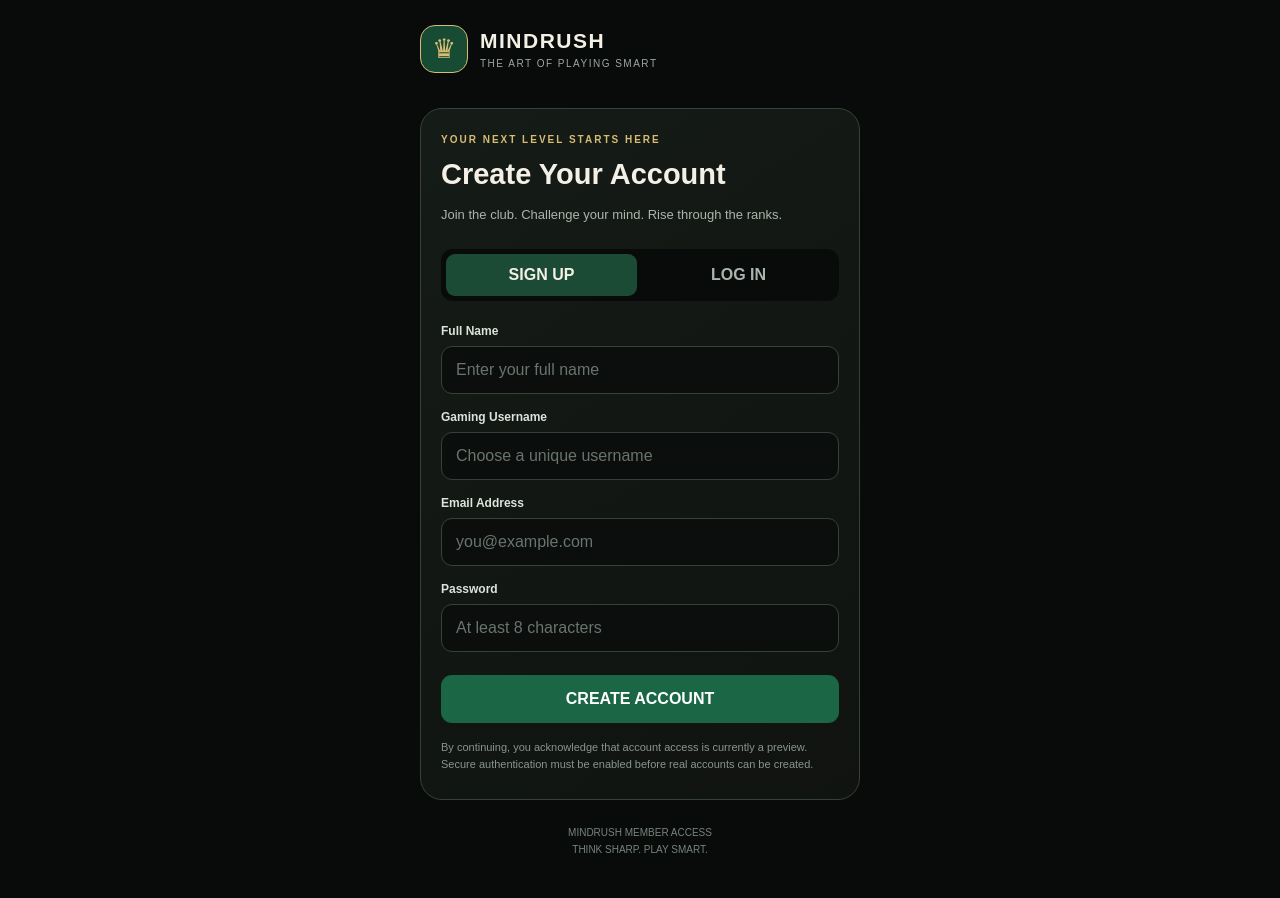
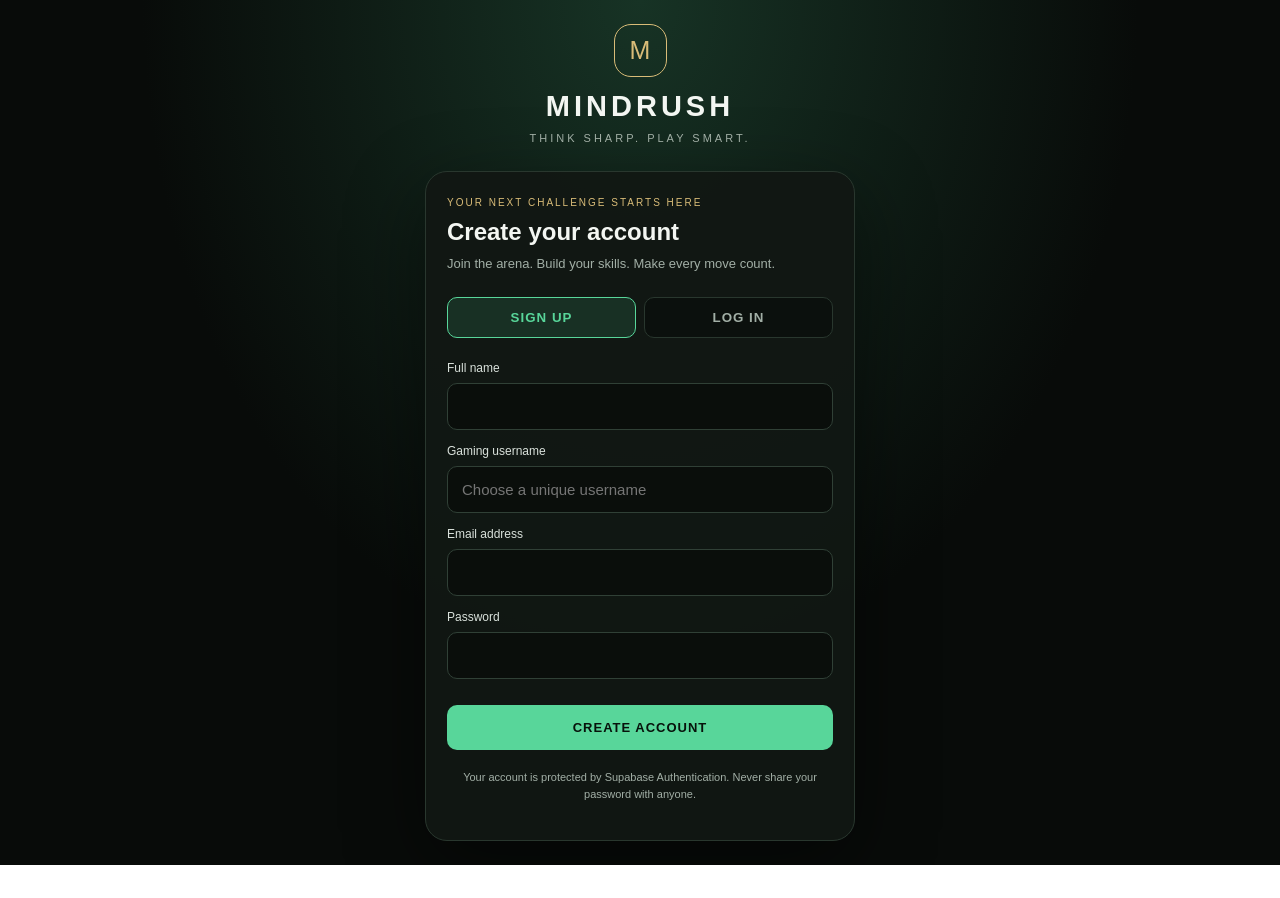
Before and after one commit to amolsonkatar/Mindrush, a plain HTML site: page index.html in a window 1280 px wide. Both pictures are taken after a click on the button "SIGN UP". After the commit the page ends 865 px from the top, so only its background shows below. Drawn offline with nearby package versions, Linux system fonts and the light colour scheme.

Commit message:
Update index.html

```diff
--- a/index.html
+++ b/index.html
@@ -4,137 +4,270 @@
 <head>
 <meta charset="UTF-8">
 <meta name="viewport" content="width=device-width, initial-scale=1">
-<meta name="theme-color" content="#090b0a">
-<title>MindRush | Member Access</title>
+<meta name="theme-color" content="#080b09">
+<title>MindRush — Enter Your Arena</title>
+<script src="https://cdn.jsdelivr.net/npm/@supabase/supabase-js@2"></script>
 <style>
-*{box-sizing:border-box}
-body{margin:0;min-height:100vh;background:#090b0a;color:#f4f0e5;font-family:Arial,Helvetica,sans-serif}
-button,input{font:inherit}
-button{cursor:pointer}
-.page{max-width:480px;margin:auto;padding:25px 20px 40px}
-header{display:flex;align-items:center;gap:12px;margin-bottom:35px}
-.logo{width:48px;height:48px;display:grid;place-items:center;background:#174b34;border:1px solid #d6bc75;border-radius:15px;color:#d6bc75;font-size:27px}
-.brand{font-size:21px;font-weight:900;letter-spacing:1.5px}
-.tag{font-size:10px;letter-spacing:1.5px;color:#9ca89f;margin-top:5px}
-.panel{padding:25px 20px;background:linear-gradient(145deg,#151b16,#101310);border:1px solid #354237;border-radius:22px}
-.eyebrow{color:#d6bc75;font-size:10px;font-weight:800;letter-spacing:2px}
-h1{font-size:29px;line-height:1.2;margin:12px 0}
-p{font-size:13px;line-height:1.6;color:#aab5ad}
-.tabs{display:grid;grid-template-columns:1fr 1fr;gap:6px;background:#090b0a;padding:5px;border-radius:12px;margin:23px 0}
-.tab{border:0;background:transparent;color:#aab5ad;border-radius:9px;padding:12px;font-weight:700}
-.tab.active{background:#1b4b34;color:#f4f0e5}
-.field{margin-top:16px}
-label{display:block;color:#dce3dc;font-size:12px;font-weight:700;margin-bottom:8px}
-input{width:100%;padding:14px;background:#0b0e0c;color:#fff;border:1px solid #354237;border-radius:11px;outline:none}
-input:focus{border-color:#6ee7a8}
-input::placeholder{color:#68756c}
-.primary{width:100%;margin-top:23px;padding:15px;border:0;border-radius:11px;background:#1b6745;color:white;font-weight:800}
-.primary:disabled{opacity:.65;cursor:not-allowed}
-.terms{font-size:11px;color:#89958c;line-height:1.6;margin-top:16px}
-.status{margin-top:15px;padding:12px;border:1px solid #57482b;background:#1a1710;border-radius:10px;color:#d6bc75;font-size:12px;line-height:1.5}
-.hidden{display:none}
-footer{text-align:center;color:#77847a;font-size:10px;line-height:1.7;margin-top:24px}
+:root {
+  --bg:#080b09;
+  --panel:#111713;
+  --green:#58d69a;
+  --gold:#d9bc78;
+  --muted:#a2afa6;
+  --line:#29372e;
+}
+* { box-sizing:border-box; }
+body {
+  margin:0; min-height:100vh; color:#f3f6f2;
+  background:radial-gradient(ellipse at 50% 0%,#173325 0%,var(--bg) 55%);
+  font-family:Arial,Helvetica,sans-serif;
+  display:flex; justify-content:center; align-items:center;
+  padding:24px 16px;
+}
+.wrap { width:100%; max-width:430px; }
+.brand { text-align:center; margin-bottom:27px; }
+.mark {
+  width:53px;height:53px;border:1px solid var(--gold);
+  border-radius:17px;display:grid;place-items:center;
+  margin:0 auto 13px;color:var(--gold);font-size:25px;
+}
+h1 { margin:0;font-size:29px;letter-spacing:4px; }
+.tag { margin:9px 0 0;color:var(--muted);font-size:11px;letter-spacing:3px; }
+.card {
+  background:rgba(17,23,19,.96);border:1px solid var(--line);
+  border-radius:22px;padding:25px 21px;
+  box-shadow:0 24px 80px #0007;
+}
+.eyebrow { color:var(--gold);font-size:10px;letter-spacing:2px; }
+h2 { margin:10px 0 8px;font-size:24px; }
+.sub { color:var(--muted);font-size:13px;line-height:1.6;margin:0 0 22px; }
+.tabs { display:flex;gap:8px;margin-bottom:23px; }
+.tabs button {
+  flex:1;background:#0b100d;border:1px solid var(--line);
+  color:var(--muted);padding:12px;border-radius:10px;
+  font-weight:bold;letter-spacing:1px;
+}
+.tabs button.active {
+  color:var(--green);border-color:var(--green);background:#183024;
+}
+.field { margin:14px 0; }
+label { display:block;font-size:12px;color:#d9e1db;margin-bottom:8px; }
+input {
+  width:100%;padding:14px;border-radius:10px;
+  border:1px solid #304036;background:#0a0e0b;
+  color:white;font-size:15px;outline:none;
+}
+input:focus { border-color:var(--green); }
+.primary {
+  width:100%;margin-top:12px;padding:15px;border:0;border-radius:10px;
+  background:var(--green);color:#07120b;font-weight:800;
+  letter-spacing:1px;font-size:13px;
+}
+button { cursor:pointer; }
+button:disabled { opacity:.55;cursor:wait; }
+.message { display:none;margin-top:16px;padding:12px;border-radius:9px;
+  font-size:13px;line-height:1.6;overflow-wrap:anywhere; }
+.message.show { display:block; }
+.message.info { background:#17271e;color:#b9edce; }
+.message.error { background:#351b1b;color:#ffc6c6; }
+.small { text-align:center;color:var(--muted);font-size:11px;line-height:1.6;margin-top:19px; }
+.account { display:none; }
+.account.visible { display:block; }
+.auth.visible { display:block; }
+.auth { display:none; }
+.user-email { color:var(--green);overflow-wrap:anywhere; }
+.stat { margin:20px 0;padding:18px;border:1px solid var(--line);border-radius:13px; }
+.stat strong { display:block;font-size:26px;color:var(--gold);margin-top:7px; }
+.secondary {
+  width:100%;margin-top:10px;padding:13px;border-radius:10px;
+  border:1px solid var(--line);background:transparent;color:white;
+}
 </style>
 </head>
 <body>
-<main class="page">
-<header>
-<div class="logo">♛</div>
-<div>
-<div class="brand">MINDRUSH</div>
-<div class="tag">THE ART OF PLAYING SMART</div>
-</div>
+<main class="wrap">
+  <header class="brand">
+    <div class="mark">M</div>
+    <h1>MINDRUSH</h1>
+    <p class="tag">THINK SHARP. PLAY SMART.</p>
   </header>
 
-<section class="panel">
-<div class="eyebrow">YOUR NEXT LEVEL STARTS HERE</div>
-<h1 id="heading">Create Your Account</h1>
-<p id="subtitle">Join the club. Challenge your mind. Rise through the ranks.</p>
+  <section class="card auth visible" id="authCard">
+    <div class="eyebrow">YOUR NEXT CHALLENGE STARTS HERE</div>
+    <h2 id="heading">Create your account</h2>
+    <p class="sub" id="intro">Join the arena. Build your skills. Make every move count.</p>
 
     <div class="tabs">
-<button class="tab active" id="signupTab" type="button" onclick="showForm('signup')">SIGN UP</button>
-<button class="tab" id="loginTab" type="button" onclick="showForm('login')">LOG IN</button>
+      <button type="button" id="signupTab" class="active" onclick="setMode('signup')">SIGN UP</button>
+      <button type="button" id="loginTab" onclick="setMode('login')">LOG IN</button>
     </div>
 
-<form id="authForm" onsubmit="submitDemo(event)">
-<div id="nameField" class="field">
-<label for="fullName">Full Name</label>
-<input id="fullName" name="fullName" autocomplete="name" placeholder="Enter your full name" required>
+    <form id="authForm">
+      <div class="field" id="nameField">
+        <label for="fullName">Full name</label>
+        <input id="fullName" autocomplete="name" maxlength="80" required>
       </div>
-
-<div id="usernameField" class="field">
-<label for="username">Gaming Username</label>
-<input id="username" name="username" autocomplete="username" minlength="3" maxlength="20" placeholder="Choose a unique username" required>
+      <div class="field" id="usernameField">
+        <label for="username">Gaming username</label>
+        <input id="username" autocomplete="nickname" minlength="3" maxlength="20"
+          pattern="[A-Za-z0-9_]+" placeholder="Choose a unique username" required>
       </div>
-
       <div class="field">
-<label for="email">Email Address</label>
-<input id="email" name="email" type="email" autocomplete="email" placeholder="you@example.com" required>
+        <label for="email">Email address</label>
+        <input id="email" type="email" autocomplete="email" required>
       </div>
-
       <div class="field">
         <label for="password">Password</label>
-<input id="password" name="password" type="password" autocomplete="new-password" minlength="8" placeholder="At least 8 characters" required>
+        <input id="password" type="password" autocomplete="current-password"
+          minlength="8" required>
       </div>
-
-<button class="primary" id="submitButton" type="submit">CREATE ACCOUNT</button>
+      <button class="primary" id="submitBtn" type="submit">CREATE ACCOUNT</button>
     </form>
-
-<div id="demoStatus" class="status hidden" role="status"></div>
-
-<div class="terms">
-By continuing, you acknowledge that account access is currently a preview. Secure authentication must be enabled before real accounts can be created.
-</div>
+    <div class="message" id="message" role="status" aria-live="polite"></div>
+    <p class="small">Your account is protected by Supabase Authentication. Never share your password with anyone.</p>
   </section>
 
-<footer>
-MINDRUSH MEMBER ACCESS<br>
-THINK SHARP. PLAY SMART.
-</footer>
+  <section class="card account" id="accountCard">
+    <div class="eyebrow">WELCOME TO YOUR ARENA</div>
+    <h2>You're signed in.</h2>
+    <p class="sub">Your MindRush account is connected.</p>
+    <div class="stat">
+      <span class="eyebrow">ACCOUNT EMAIL</span>
+      <strong class="user-email" id="accountEmail"></strong>
+    </div>
+    <div class="stat">
+      <span class="eyebrow">GAMING USERNAME</span>
+      <strong id="accountUsername">Player</strong>
+    </div>
+    <p class="sub">Your game dashboard and challenges will be added in the next stage.</p>
+    <button class="secondary" id="logoutBtn" type="button">LOG OUT</button>
+    <div class="message" id="accountMessage" role="status"></div>
+  </section>
 </main>
 
 <script>
-let currentMode = "signup";
+const SUPABASE_URL = "https://fanfdlnbxcmghjxqpldh.supabase.co";
+const SUPABASE_PUBLISHABLE_KEY = "PASTE_YOUR_PUBLISHABLE_KEY_HERE";
 
-function showForm(mode) {
-  currentMode = mode;
-  const signup = mode === "signup";
+const authClient = window.supabase.createClient(
+  SUPABASE_URL,
+  SUPABASE_PUBLISHABLE_KEY
+);
 
-  document.getElementById("heading").textContent =
-    signup ? "Create Your Account" : "Welcome Back";
-  document.getElementById("subtitle").textContent =
-    signup
-      ? "Join the club. Challenge your mind. Rise through the ranks."
-      : "Your next challenge is waiting. Sign in to continue.";
+let mode = "signup";
+const $ = id => document.getElementById(id);
 
-  document.getElementById("nameField").classList.toggle("hidden", !signup);
-  document.getElementById("usernameField").classList.toggle("hidden", !signup);
-
-  document.getElementById("fullName").required = signup;
-  document.getElementById("username").required = signup;
-  document.getElementById("password").autocomplete =
-    signup ? "new-password" : "current-password";
-
-  document.getElementById("submitButton").textContent =
-    signup ? "CREATE ACCOUNT" : "LOG IN";
-
-  document.getElementById("signupTab").classList.toggle("active", signup);
-  document.getElementById("loginTab").classList.toggle("active", !signup);
-
-  document.getElementById("demoStatus").classList.add("hidden");
+function showMessage(text, type = "info") {
+  const el = $("message");
+  el.textContent = text;
+  el.className = "message show " + type;
+}
+function clearMessage() {
+  $("message").textContent = "";
+  $("message").className = "message";
+}
+function setMode(nextMode) {
+  mode = nextMode;
+  const signingUp = mode === "signup";
+  $("heading").textContent = signingUp ? "Create your account" : "Welcome back";
+  $("intro").textContent = signingUp
+    ? "Join the arena. Build your skills. Make every move count."
+    : "Sign in and return to your arena.";
+  $("nameField").style.display = signingUp ? "block" : "none";
+  $("usernameField").style.display = signingUp ? "block" : "none";
+  $("fullName").required = signingUp;
+  $("username").required = signingUp;
+  $("password").autocomplete = signingUp ? "new-password" : "current-password";
+  $("submitBtn").textContent = signingUp ? "CREATE ACCOUNT" : "LOG IN";
+  $("signupTab").classList.toggle("active", signingUp);
+  $("loginTab").classList.toggle("active", !signingUp);
+  clearMessage();
 }
 
-function submitDemo(event) {
+function showAccount(user) {
+  $("authCard").classList.remove("visible");
+  $("accountCard").classList.add("visible");
+  $("accountEmail").textContent = user.email || "Email unavailable";
+  const metadata = user.user_metadata || {};
+  $("accountUsername").textContent = metadata.username || "Player";
+}
+
+function showAuth() {
+  $("accountCard").classList.remove("visible");
+  $("authCard").classList.add("visible");
+}
+
+$("authForm").addEventListener("submit", async event => {
   event.preventDefault();
+  clearMessage();
 
-  const status = document.getElementById("demoStatus");
-  status.textContent =
-    currentMode === "signup"
-      ? "Preview only: account creation is not active yet. Secure authentication will be connected in the next step."
-      : "Preview only: login is not active yet. No credentials have been sent or saved.";
+  const email = $("email").value.trim();
+  const password = $("password").value;
+  const button = $("submitBtn");
+  button.disabled = true;
+  button.textContent = mode === "signup" ? "CREATING ACCOUNT..." : "SIGNING IN...";
 
-  status.classList.remove("hidden");
+  try {
+    let result;
+    if (mode === "signup") {
+      const fullName = $("fullName").value.trim();
+      const username = $("username").value.trim();
+
+      if (!/^[A-Za-z0-9_]{3,20}$/.test(username)) {
+        throw new Error("Choose a username with 3–20 letters, numbers, or underscores.");
       }
+
+      result = await authClient.auth.signUp({
+        email,
+        password,
+        options: {
+          emailRedirectTo: window.location.origin + window.location.pathname,
+          data: { full_name: fullName, username }
+        }
+      });
+
+      if (result.error) throw result.error;
+
+      if (result.data.session) {
+        showAccount(result.data.user);
+      } else {
+        showMessage("Your signup request was received. Check your email for a confirmation link before logging in.");
+      }
+    } else {
+      result = await authClient.auth.signInWithPassword({ email, password });
+      if (result.error) throw result.error;
+      showAccount(result.data.user);
+    }
+  } catch (error) {
+    showMessage(error.message || "Something went wrong. Please try again.", "error");
+  } finally {
+    button.disabled = false;
+    button.textContent = mode === "signup" ? "CREATE ACCOUNT" : "LOG IN";
+  }
+});
+
+$("logoutBtn").addEventListener("click", async () => {
+  $("logoutBtn").disabled = true;
+  const { error } = await authClient.auth.signOut();
+  $("logoutBtn").disabled = false;
+  if (error) {
+    $("accountMessage").textContent = error.message;
+    $("accountMessage").className = "message show error";
+  } else {
+    showAuth();
+    setMode("login");
+    showMessage("You have been logged out.");
+  }
+});
+
+(async function restoreSession() {
+  const { data, error } = await authClient.auth.getSession();
+  if (!error && data.session) showAccount(data.session.user);
+})();
+
+authClient.auth.onAuthStateChange((event, session) => {
+  if (session) showAccount(session.user);
+});
 </script>
 </body>
 </html>
```
Lines whose indentation alone changed are shown as unchanged.
